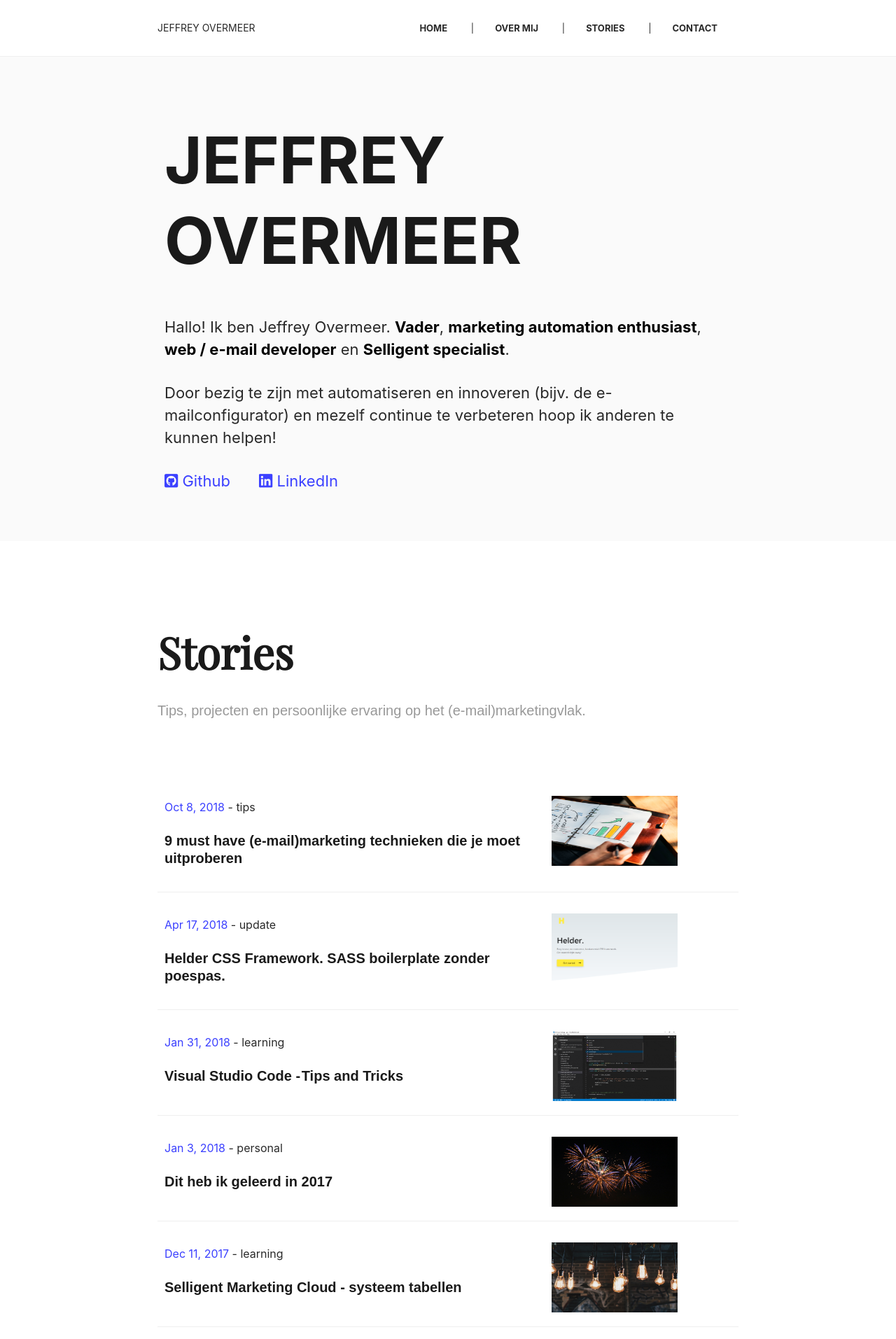
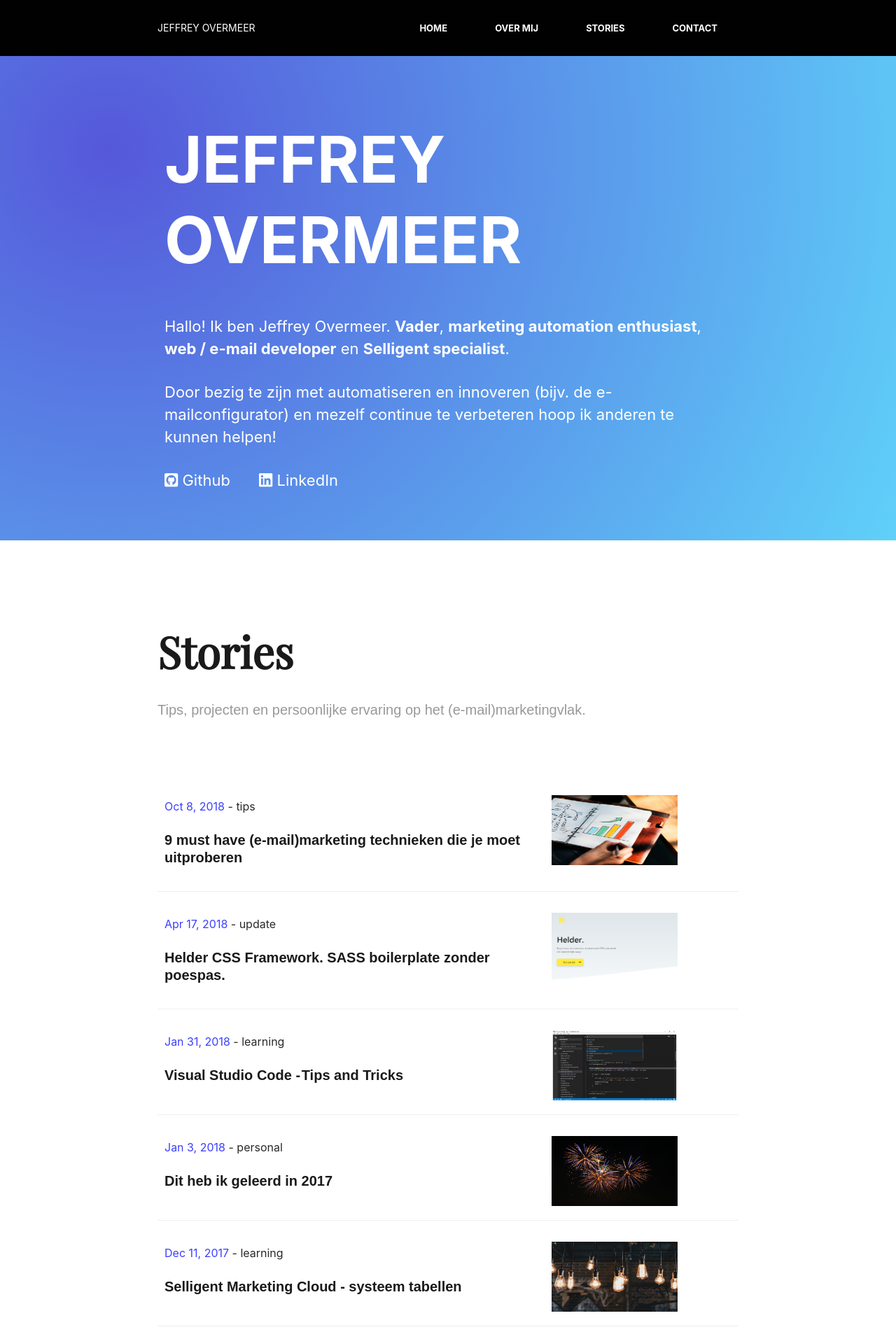
Before and after one commit to jeffrey-over/jeffrey-over.github.io, a Jekyll site: the page built from index.html, in a window 1280 px wide. Shown: the top 1913 px of the page at 70% size. Built offline with Jekyll 4.4.1, drawn with Linux system fonts in a browser that asks for light colours; nearby versions of some CDN libraries; some web fonts are replaced; library files that are not in the unit come from our copies; comment, search, counter and statistics services are not loaded.

Commit message:
edit intro

```diff
--- a/_includes/footer.html
+++ b/_includes/footer.html
@@ -1,5 +1,5 @@
 
-<footer id="light">
+<footer id="dark">
 		<div class="container">
 			<section>
 				<!--
--- a/_sass/base/_variables.scss
+++ b/_sass/base/_variables.scss
@@ -149,23 +149,23 @@ $navigation-padding-mobile: 0;
 $navigation-padding-desktop: 0;
 $navigation-font-color: rgba(0, 0, 0, 0.84);
 $navigation-link-color: rgba(0, 0, 0, 0.84);
-$navigation-mobile-link-color: #000;
+$navigation-mobile-link-color: #fff;
 $navigation-link-hover-color: #3c41ff;
 $navigation-link-padding: 0 30px;
 $navigation-mobile-link-padding: 0 40px;
 $navigation-font-size: 1.4rem;
-$navigation-heading-font-color: rgba(0, 0, 0, 0.84);
+$navigation-heading-font-color: #fff;
 $navigation-line-height: $navigation-height;
 $navigation-mobile-nav-hover-color: $background-color-secondary;
-$logo-font-color: rgba(0, 0, 0, 0.84);
+$logo-font-color: #fff;
 $logo-font-size: $navigation-font-size;
 
 // Footer
 $footer-background-color: #272a34;
 $footer-padding-mobile: 2rem 0;
 $footer-padding-desktop: 5rem 0;
-$footer-font-color: #1a1a1a;
-$footer-link-color:#1a1a1a;
+$footer-font-color: #919191;
+$footer-link-color:#fff;
 $footer-font-size: 1.6rem;
-$footer-heading-font-color: #ffffff;
+$footer-heading-font-color: #919191;
 $footer-line-height: 3.2rem;
--- a/_sass/sections/_footer_options.scss
+++ b/_sass/sections/_footer_options.scss
@@ -1,5 +1,5 @@
 #dark {
-    background: #000000;
+    background: #010101;
 }
 
 #light {
@@ -14,6 +14,16 @@
     margin-left: 10px;
     background: #f03434;
     border-color: #f03434;
+}
+
+#dark strong {
+    color: white;
+}
+
+#dark .colofon {
+    margin: 0;
+    border-top: 0;
+    padding-top: 0;
 }
 
 #light button {
--- a/_sass/sections/_intro.scss
+++ b/_sass/sections/_intro.scss
@@ -6,12 +6,21 @@
     // min-height: 400px;
     //background: #010101;
     //color: #999999;
-    // background-image: linear-gradient(-180deg, rgba(0, 0, 0, 0.9) 0%, #2c2d30 75%) !important;
+   // background-image: linear-gradient(-180deg, #010101 0%, rgba(0, 0, 0, .9) 95%) !important;
+    //background-image: linear-gradient(120deg, #fccb90 0%, #d57eeb 100%);
     font-size: 2.2rem;
-    background-color: #fafafa;
-    //
+    //background-color: #fafafa;
+    background-image: radial-gradient( circle farthest-corner at 12.3% 19.3%, rgba(85,88,218,1) 0%, rgba(95,209,249,1) 100.2% );
+    color: #ffffff;
 }
 
+#intro strong, #intro b {
+    color: white;
+}
+
+#intro a.social {
+    color: #fff;
+}
  @media only screen and (max-width: 800px) {
      #intro {
      text-align: left;
@@ -73,6 +82,7 @@
     font-size: 9.2rem;
     margin-bottom: 5rem;
     text-transform: uppercase;
+    color: #ffffff;
 
 }
 
--- a/_sass/sections/_navigation_options.scss
+++ b/_sass/sections/_navigation_options.scss
@@ -24,9 +24,9 @@
 
 
 .navigation-no-logo {
-//    background: #010101;
-border-bottom: 1px solid #efefef;
-box-shadow: 0 0 20px rgba(0,0,0,.05);
+background: #010101;
+//border-bottom: 1px solid #efefef;
+//box-shadow: 0 0 20px rgba(0,0,0,.05);
 animation: .55s fade-in-up-lg ease-out;
 
 }
@@ -40,7 +40,7 @@ animation: .55s fade-in-up-lg ease-out;
     margin-top: 0;
     line-height: inherit;
     text-align: center;
-   // color: #fff;
+    color: #fff;
 
     font-weight: 700;
     text-transform: uppercase;
```
